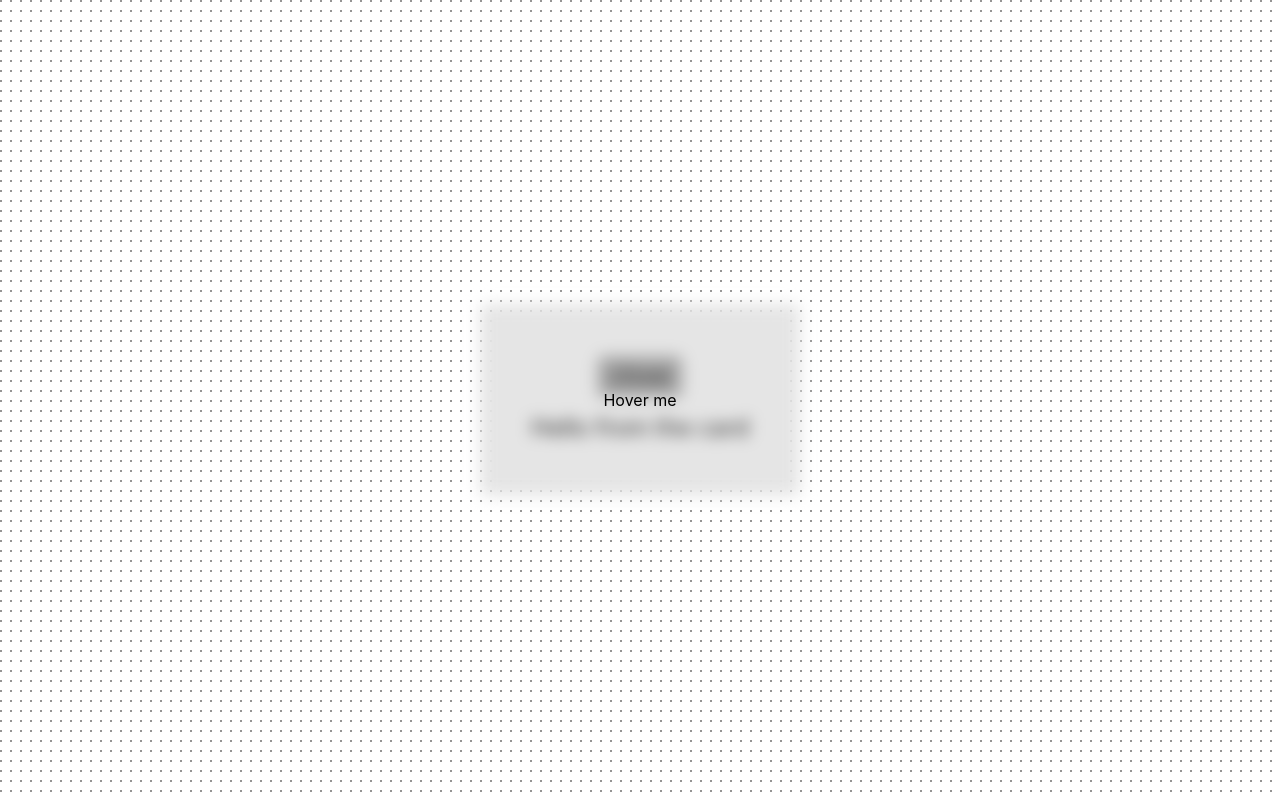
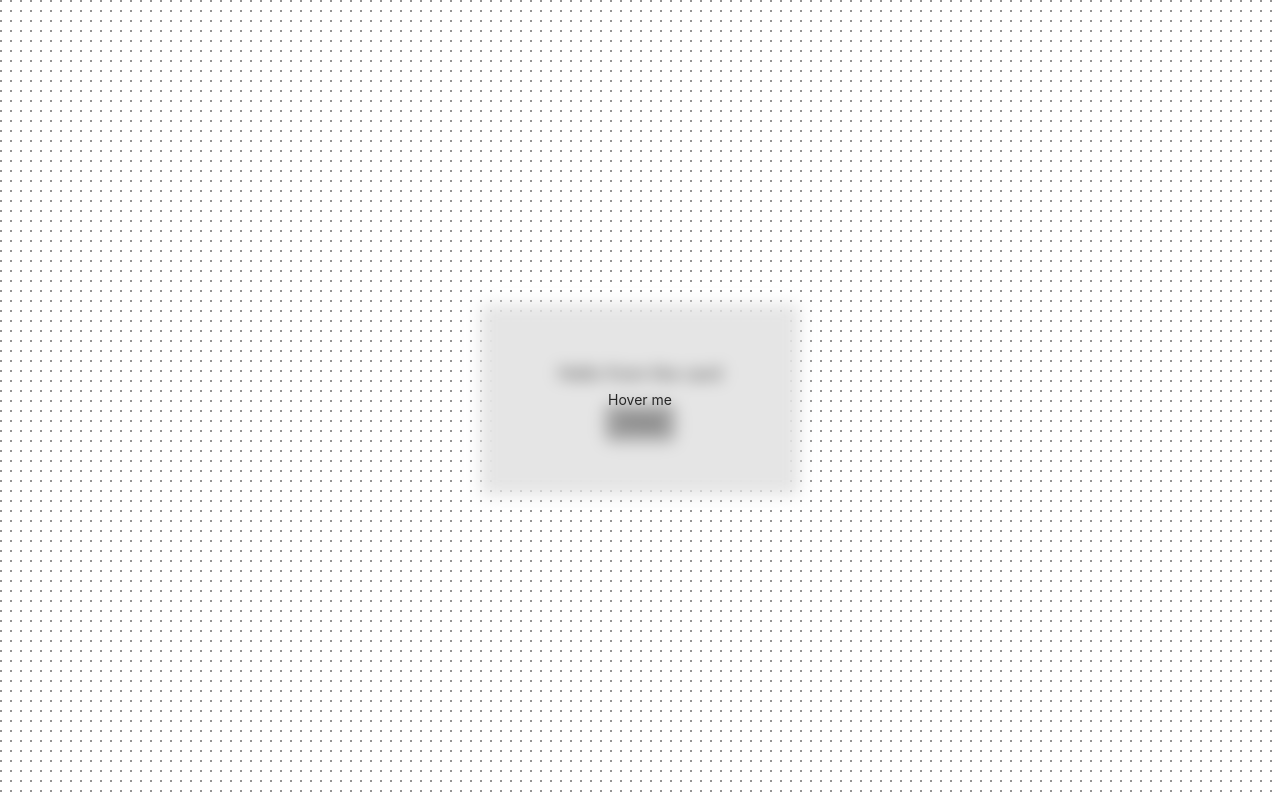
Before and after one commit to shaikhmj22060/Motion, a React (Vite) app: page / in a window 1280 px wide. Shown: the part 800-1600 px from the top of the page. Built offline with nearby package versions, Linux system fonts and the light colour scheme.

Commit message:
Exit animation and bit of implementation of variants still figuring out

```diff
--- a/src/Card.jsx
+++ b/src/Card.jsx
@@ -1,6 +1,8 @@
 import React from 'react';
 import { useState } from 'react';
 import { AnimatePresence, motion } from 'motion/react';
+import { animate } from 'motion';
+import { filter } from 'motion/react-client';
 const Card = () => {
   const [isOpen, setIsOpen] = useState(true);
   const overlayText = {
@@ -12,14 +14,36 @@ const Card = () => {
     initial: {
       filter: 'blur(8px)',
     },
+
     hover: { filter: 'blur(0px)', boxShadow: '10px 10px 0px 0px #a8a29e' },
+  };
+  const parentAnimations = {
+    initial: {
+      opacity: 0,
+      y: 25,
+      filter: 'blur(10px)',
+    },
+    animate: {
+      opacity: 1,
+      y: 0,
+      x: 0,
+      filter: 'blur(0px)',
+    },
+    transition: {
+      duration: 0.3,
+      ease: 'easeInOut',
+      delay: 0.2,
+    },
   };
   return (
     <>
-      <AnimatePresence>
+      <AnimatePresence mode="wait">
         {isOpen && (
           <motion.div
-            layout
+            key={'card-container'}
+            variants={parentAnimations}
+            whileInView="animate"
+            viewport={{ amount: 0.5, margin: '0px 0px -100px 0px' }}
             initial="initial"
             whileHover="hover"
             exit={{
@@ -36,18 +60,18 @@ const Card = () => {
               transition={{
                 duration: 0.3,
               }}
-              className="w-xs h-48 bg-neutral-200 relative rounded-md flex flex-col items-center justify-center text-2xl text-neutral-800"
+              className="w-xs text-lg  h-48 bg-neutral-200 relative rounded-lg flex flex-col items-center justify-center  text-neutral-700"
             >
+              Hello from the card
               <button
                 onClick={() => setIsOpen(false)}
-                className="mb-4 shadow-md hover:scale-[1.01] transition-all duration-100 active:scale-105 px-3 py-1 rounded-md bg-neutral-400/90"
+                className="mt-4 shadow-md hover:scale-[1.01] transition-all duration-100 active:scale-105 px-3 py-1 rounded-md bg-neutral-400/90"
               >
                 close
               </button>
-              Hello from the card
             </motion.div>
             <motion.h1
-              className="absolute  flex items-center justify-center "
+              className="absolute text-neutral-800 text-sm flex items-center justify-center "
               variants={overlayText}
             >
               Hover me
@@ -57,15 +81,27 @@ const Card = () => {
 
         {!isOpen && (
           <motion.button
-            intial={{
+            key={'card-open-button'}
+            initial={{
               opacity: 0,
-              y: 50,
+              y: 150,
+              filter: 'blur(10px)',
+            }}
+            exit={{
+              y: -50,
+              opacity: [0.5, 0.6, 0.7, 0.8, 0.9, 0],
+              filter: 'blur(10px)',
             }}
             animate={{
               opacity: 1,
               y: 0,
+              filter: 'blur(0px)',
             }}
-            className="px-6 py-2 rounded-md bg-neutral-400/90 shadow-md hover:scale-[1.01] transition-all duration-100 active:scale-105"
+            transition={{
+              duration: 0.3,
+              ease: 'easeInOut',
+            }}
+            className="px-6 py-2 text-md   rounded-md bg-neutral-200 shadow-md hover:scale-[1.01] transition-all duration-100 active:scale-105"
             onClick={() => setIsOpen(true)}
           >
             Open Card
```
